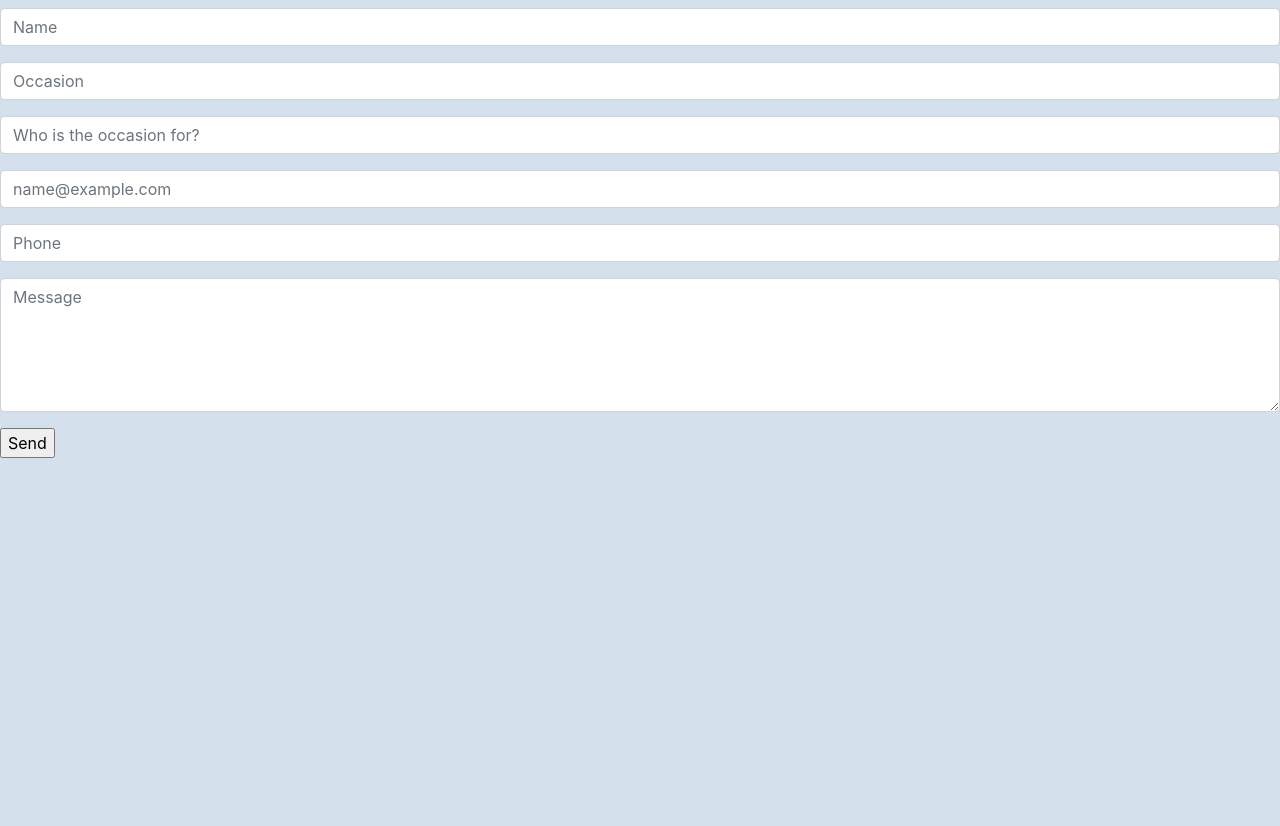
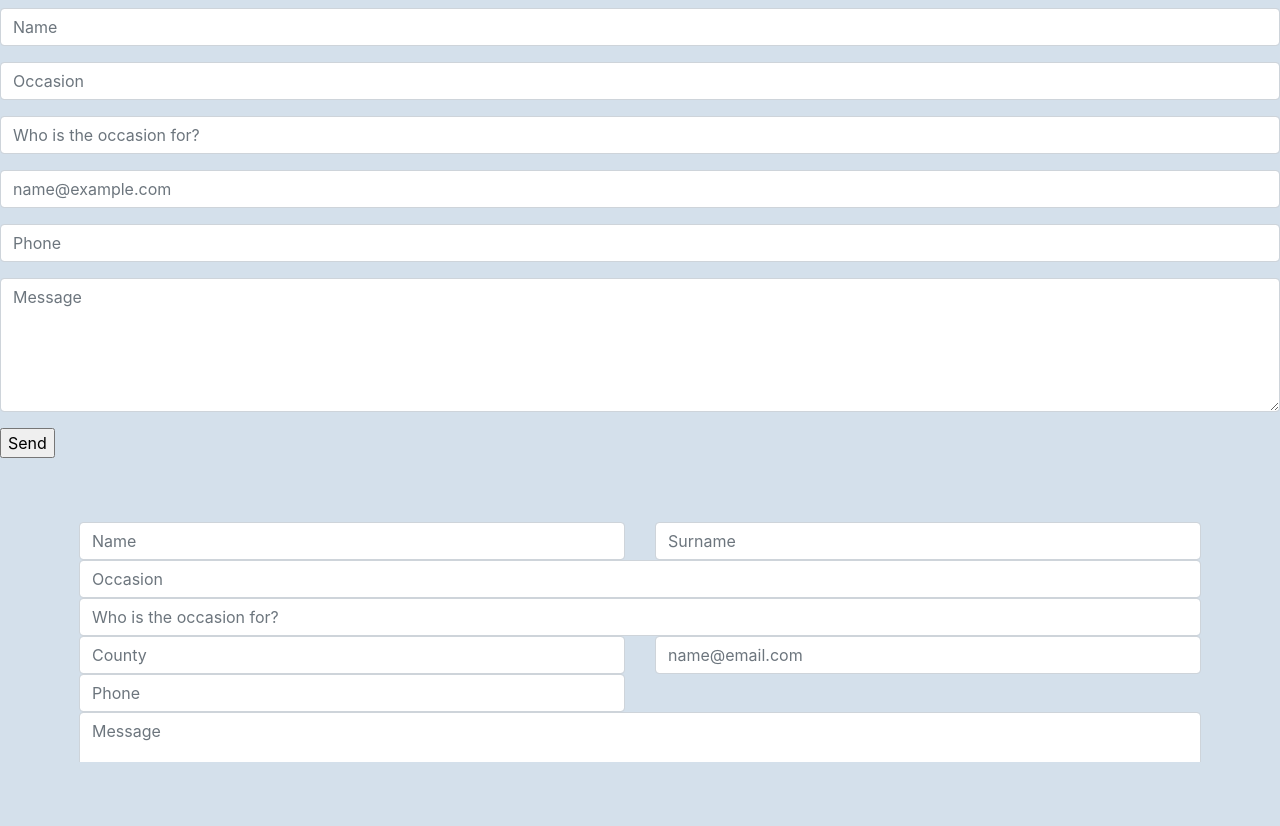
Before and after one commit to irinabernardo/webproj, a plain HTML site: page contactUs.html in a window 1280 px wide. Shown: the part 601-1427 px from the top of the page. Before the commit the page ends 1059 px from the top, so only its background shows below. Drawn offline with nearby package versions, Linux system fonts and the light colour scheme; a web font is replaced by a local one.

Commit message:
Add files via upload

```diff
--- a/contactUs.html
+++ b/contactUs.html
@@ -55,21 +55,51 @@
             <input type="text" class="form-control" id="FormInput1" placeholder="Name">
           </div>
           <div class="mb-3">
-            <input type="text" class="form-control" id="FormInput1" placeholder="Occasion">
+            <input type="text" class="form-control" id="FormInput2" placeholder="Occasion">
           </div>
           <div class="mb-3">
-            <input type="text" class="form-control" id="FormInput1" placeholder="Who is the occasion for?">
+            <input type="text" class="form-control" id="FormInput3" placeholder="Who is the occasion for?">
           </div>
           <div class="mb-3">
-            <input type="email" class="form-control" id="FormInput1" placeholder="name@example.com">
+            <input type="email" class="form-control" id="FormInput4" placeholder="name@example.com">
           </div>
           <div class="mb-3">
-            <input type="text" class="form-control" id="FormInput1" placeholder="Phone">
+            <input type="text" class="form-control" id="FormInput5" placeholder="Phone">
           </div>
            <div class="mb-3">
-            <textarea class="form-control" id="FormTextarea1" rows="5" placeholder="Message"></textarea>
+            <textarea class="form-control" id="FormText" rows="5" placeholder="Message"></textarea>
           </div>
           <input type="button" value="Send" onclick="alert ('Thank you');"><BR/>
+
+          <form class="row g-3">
+            <div class="col-md-6">
+              <input type="text" class="form-control" id="inputName" placeholder="Name">
+            </div>
+            <div class="col-md-6">
+              <input type="text" class="form-control" id="inputSurname" placeholder="Surname">
+            </div>
+            <div class="col-12">
+              <input type="text" class="form-control" id="inputOccasion" placeholder="Occasion">
+            </div>
+            <div class="col-12">
+              <input type="text" class="form-control" id="inputWho" placeholder="Who is the occasion for?">
+            </div>
+            <div class="col-md-6">
+              <input type="text" class="form-control" id="inputCounty" placeholder="County">
+            </div>
+            <div class="col-6">
+                <input type="email" class="form-control" id="inputEmail" placeholder="name@email.com">
+              </div>
+              <div class="col-6">
+                <input type="number" class="form-control" id="inputPhone" placeholder="Phone">
+              </div>
+              <div class="col-12">
+                <textarea class="form-control" id="InputMessage" rows="5" placeholder="Message"></textarea>
+            </div>
+            <div class="col-12">
+              <button type="submit" class="btn btn-primary">Send</button>
+            </div>
+          </form>
 <!-- Page content -->
 
 <!-- End of page content-->
```
